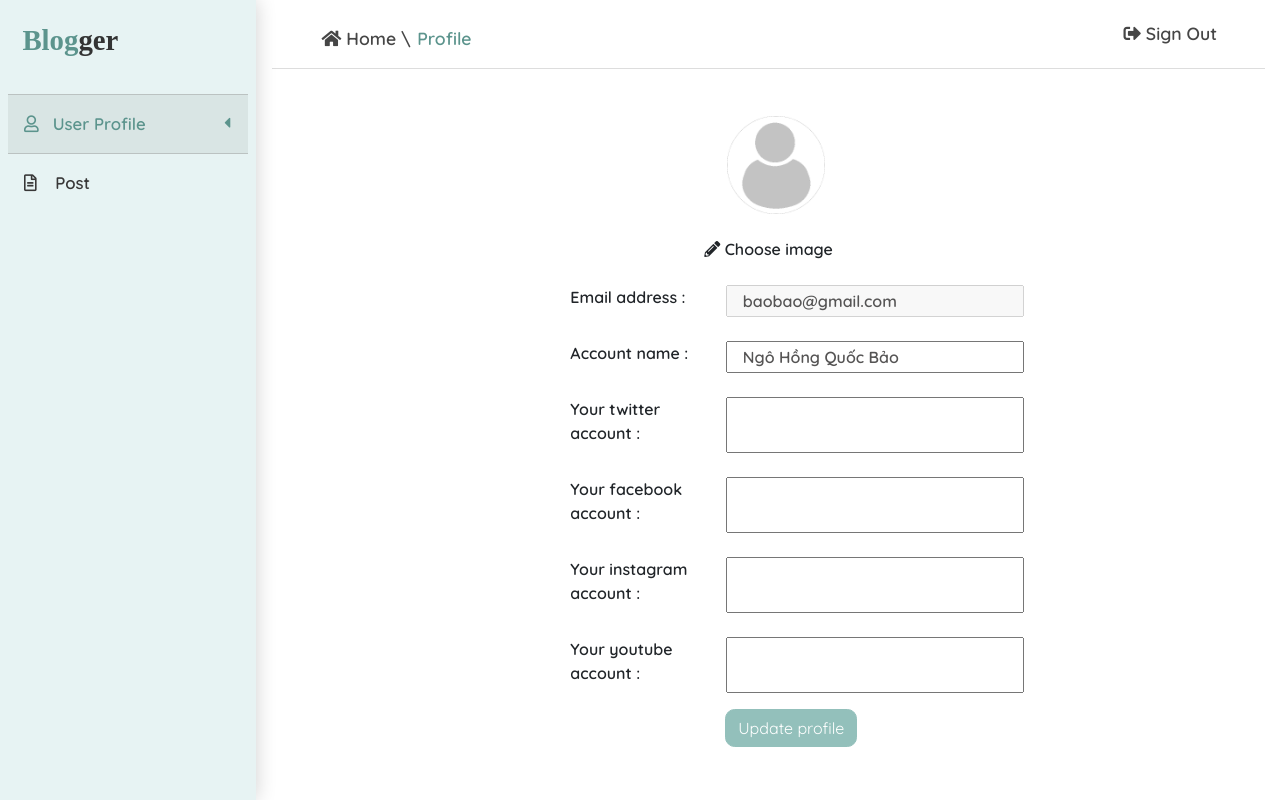
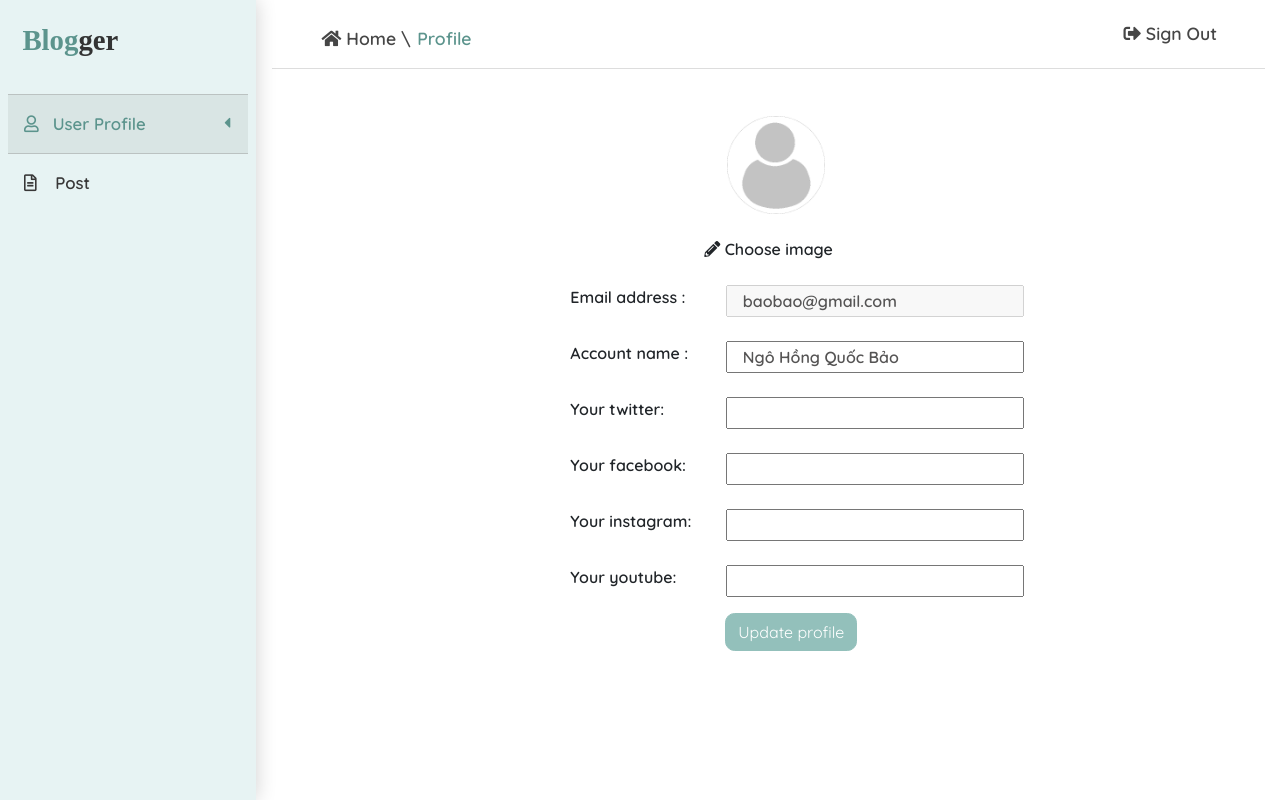
Before and after one commit to NgoQuocBao1010/Blog-Web-Application, a Django app: page /profile/ in a window 1280 px wide. Run offline with Django 3.2, Linux system fonts and the light colour scheme; a user stored in the database is signed in; data comes from the database, SQL or seed files in the repository; some libraries are stand-ins or nearby versions.

Commit message:
🆕 feat: little final styling ✨

```diff
--- a/src/account/templates/profile.html
+++ b/src/account/templates/profile.html
@@ -73,26 +73,26 @@
 
                         <!-- Twitter -->
                         <div class="form-group mt-4 row">
-                            <label for="twitter" class="col-4 offset-1">Your twitter account :</label>
+                            <label for="twitter" class="col-4 offset-1">Your twitter:</label>
                             <input name="twitter" class="col-7" type="text" class="form-control" id="twitter" value="{{ profile.twitter|default_if_none:'' }}">
                         </div>
 
 
                         <!-- Facebook -->
                         <div class="form-group mt-4 row">
-                            <label for="facebook" class="col-4 offset-1">Your facebook account :</label>
+                            <label for="facebook" class="col-4 offset-1">Your facebook:</label>
                             <input name="facebook" class="col-7" type="text" class="form-control" id="facebook" value="{{ profile.facebook|default_if_none:'' }}">
                         </div>
 
                         <!-- Instagram -->
                         <div class="form-group mt-4 row">
-                            <label for="instagram" class="col-4 offset-1">Your instagram account :</label>
+                            <label for="instagram" class="col-4 offset-1">Your instagram:</label>
                             <input name="instagram" class="col-7" type="text" class="form-control" id="instagram" value="{{ profile.instagram|default_if_none:'' }}">
                         </div>
 
                         <!-- Youtube -->
                         <div class="form-group mt-4 row">
-                            <label for="youtube" class="col-4 offset-1">Your youtube account :</label>
+                            <label for="youtube" class="col-4 offset-1">Your youtube:</label>
                             <input name="youtube" class="col-7" type="text" class="form-control" id="youtube" value="{{ profile.youtube|default_if_none:'' }}">
                         </div>
                         <button type="submit" class="btn btn-primary update-profile mb-4">Update profile</button>
--- a/src/static/css/textEditor.css
+++ b/src/static/css/textEditor.css
@@ -33,7 +33,7 @@
 .container .posts-container .post .text p,
 .container .posts-container .post .text ul,
 .container .posts-container .post .text li {
-    font-size: 2rem !important;
+    font-size: 1.7rem !important;
 }
 
 .container .posts-container .post .text a {
```
